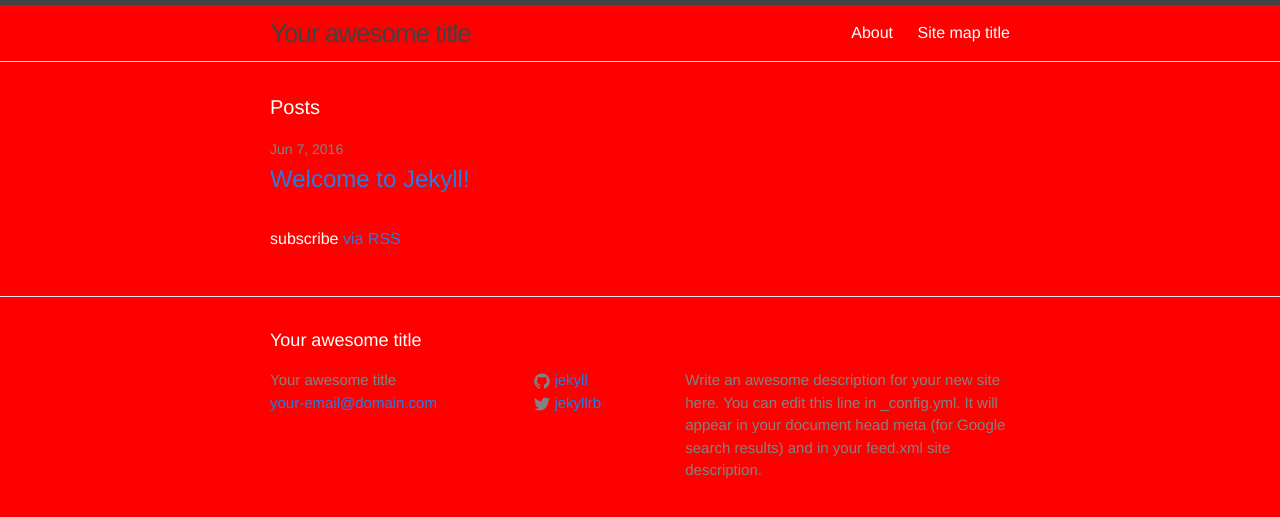
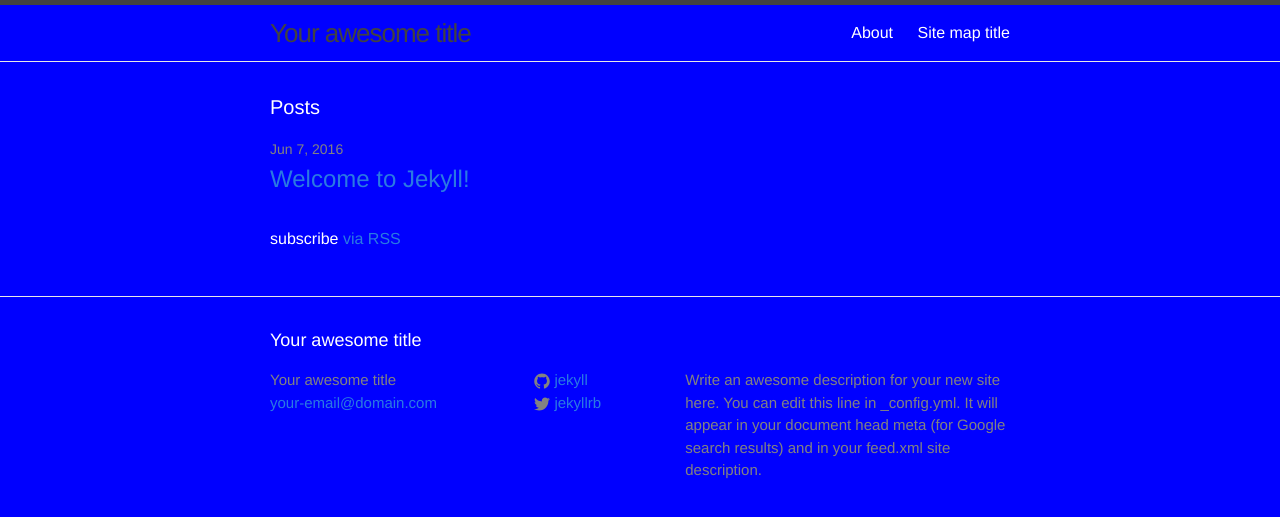
Before and after one commit to nativb/nativb.github.io, a Jekyll site: the page built from index.html, in a window 1280 px wide. Shown: the top 517 px of the page. Built offline with Jekyll 4.4.1, drawn with Linux system fonts in a browser that asks for light colours.

Commit message:
Update main.scss

```diff
--- a/css/main.scss
+++ b/css/main.scss
@@ -15,7 +15,7 @@
 $spacing-unit:     30px;
 
 $text-color:       white;
-$background-color: red;
+$background-color: blue;
 $brand-color:      #2a7ae2;
 
 $grey-color:       #828282;
```
